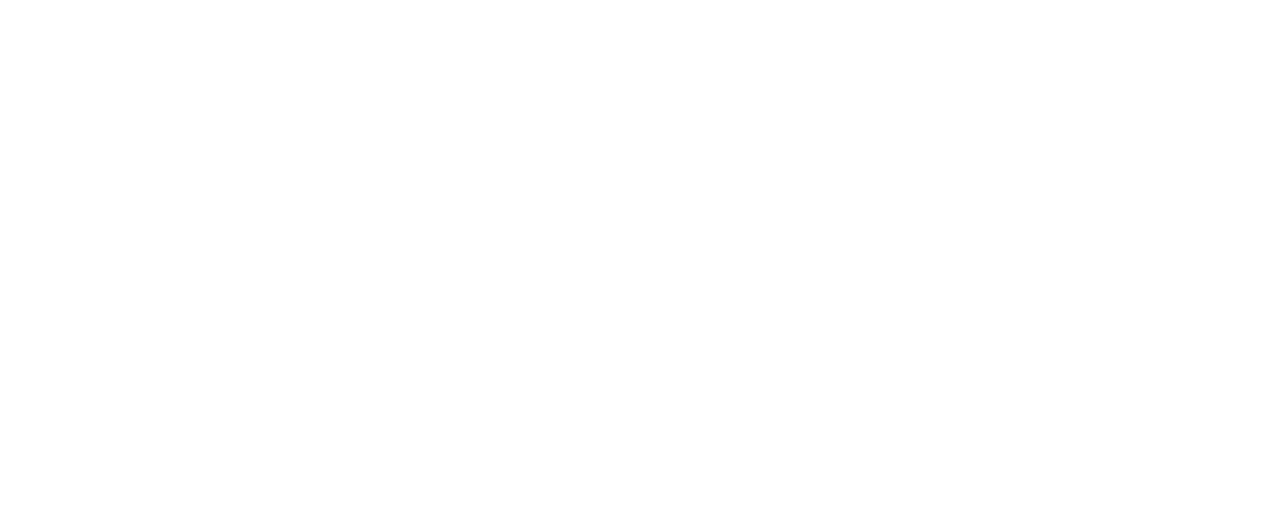
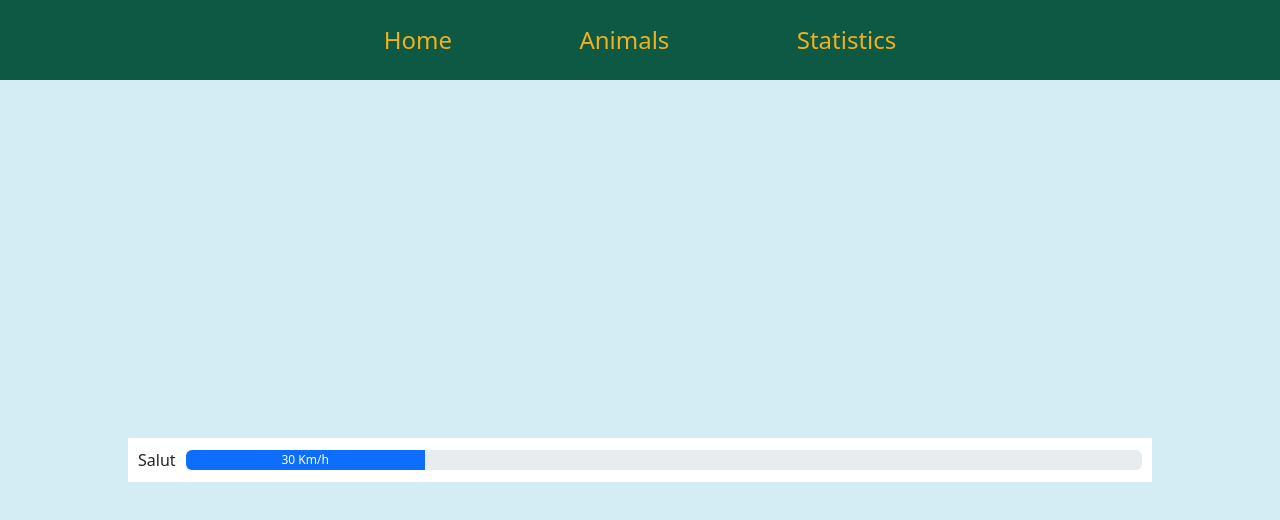
Before and after one commit to fcoa193/XML---Extensible-Mammal-Library, a website with bundled scripts: page statistiques.html in a window 1280 px wide. Built offline with nearby package versions, Linux system fonts and the light colour scheme.

Commit message:
js added

```diff
--- a/js/animals.js
+++ b/js/animals.js
@@ -0,0 +1,10 @@
+export const getXmlAnimals = (callback) => {
+  let xhr = new XMLHttpRequest();
+  xhr.open("GET", "../animal.xml", true)
+  xhr.send()
+  xhr.onreadystatechange = async () => {
+    if (xhr.readyState === 4 && xhr.status === 200) {
+      if (callback) callback(xhr.responseXML)
+    }
+  }
+}
--- a/js/statistiques.js
+++ b/js/statistiques.js
@@ -0,0 +1,13 @@
+import {getXmlAnimals} from "./animals.js"
+
+const addChart = (nameChart) => {
+
+}
+
+const addProgressBar = (label, value) => {
+    const progress = document.createElement("div")
+    progressBar.classList.add("progress")
+    const progressBar = document.createElement("div")
+    progressBar.classList.add("progress-bar")
+    progressBar.style = "width: " + value + "%;"
+}
--- a/statistiques.html
+++ b/statistiques.html
@@ -1,3 +1,5 @@
+<!DOCTYPE html>
+<html lang="en">
     <!DOCTYPE html>
     <html lang="en">
 
@@ -9,17 +11,43 @@
             integrity="sha384-GLhlTQ8iRABdZLl6O3oVMWSktQOp6b7In1Zl3/Jr59b6EGGoI1aFkw7cmDA6j6gD" crossorigin="anonymous">
         <link rel="stylesheet" href="https://cdn.jsdelivr.net/npm/bootstrap-icons@1.10.3/font/bootstrap-icons.css">
         <link rel="stylesheet" href="./style/statistiques.css">
-    <title>Statistiques</title>
+        <title>Extensible Mammal Library</title>
     </head>
 
     <body>
+        <audio controls loop autoplay id="audio">
+            <source src="./assets/sound.mp3" type="audio/mpeg">
+            <source src="your-audio-file.ogg" type="audio/ogg">
+            Your browser does not support the audio element.
+        </audio>
 
+        <!-- <audio src="./assets/sound.mp3" controls loop autoplay style="display:none" id="audio"></audio> -->
+
+        <header>
+            <nav class="position-fixed top-0 w-100 d-flex justify-content-center">
+                <ul class="d-flex w-50 p-0 justify-content-around fs-4 m-0 align-items-center">
+                    <li class="h-100 d-flex px-5 align-items-center"><a href="./index.html">Home</a></li>
+                    <li class="h-100 d-flex px-5 align-items-center"><a href="#animals">Animals</a></li>
+                    <li class="h-100 d-flex px-5 align-items-center"><a href="./statistiques.html">Statistics</a></li>
+                </ul>
+            </nav>
+        </header>
+        <section id="page">
+            <div id="chart">
+                <div class="animal-chart">
+                    <p>Salut</p>
+                    <div class="progress"  role="progressbar" aria-label="Example 1px high" aria-valuenow="25" aria-valuemin="0" aria-valuemax="100" style="height: 20px">
+                        <div class="progress-bar" style="width: 25%">30 Km/h</div>
+                    </div>
+                </div>
+            </div>
+        </section>
 
 
     <script src="https://cdn.jsdelivr.net/npm/bootstrap@5.3.0-alpha1/dist/js/bootstrap.bundle.min.js"
         integrity="sha384-w76AqPfDkMBDXo30jS1Sgez6pr3x5MlQ1ZAGC+nuZB+EYdgRZgiwxhTBTkF7CXvN"
         crossorigin="anonymous"></script>
-    <script src="./js/statistiques.js"></script>
+    <script src="./js/statistiques.js" type="module"></script>
 </body>
 
 </html>
--- a/style/statistiques.css
+++ b/style/statistiques.css
@@ -0,0 +1,57 @@
+p {
+    margin: 0;
+}
+
+html, body {
+    height: 100%;
+}
+
+nav {
+    background: #0d5943;
+    height: 80px;
+    z-index: 10;
+}
+
+nav li {
+    list-style-type: none;
+    color: #f2af1e;
+    cursor: pointer;
+    transition: all 0.2s;
+}
+
+a {
+    text-decoration: none;
+    color: inherit;
+}
+
+nav li:hover {
+    background: #f2af1e;
+    color: wheat;
+}
+
+#page {
+    height: 100%;
+    background-color: #d4ecf4;
+    display: flex;
+    align-items: center;
+    justify-content: center;
+}
+
+#chart {
+    background-color: white;
+    width: 80%;
+    padding: 10px;
+}
+
+.animal-chart {
+    display: flex;
+    align-items: center;
+}
+
+.progress, .progress-bar {
+    width: 100%;
+}
+
+.progress {
+    margin-left: 10px;
+}
```
Also changed, not shown: animals.xml (+8 -8 lines). Lines whose indentation alone changed are shown as unchanged.
